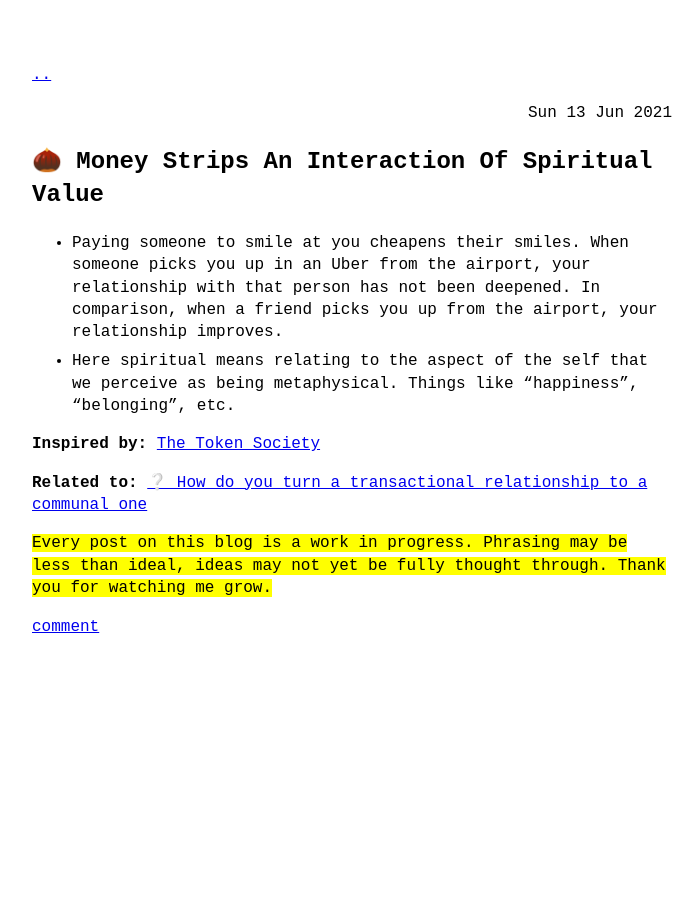
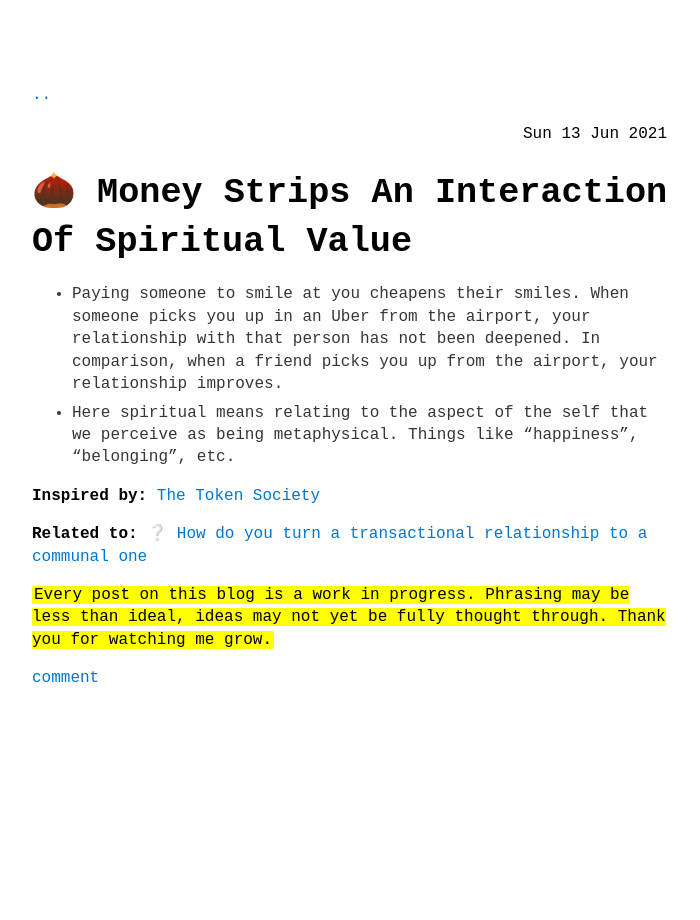
Before and after one commit to person-al/person-al.github.io, a Jekyll site: the page built from _posts/2021-06-13-🌰-money-strips-an-interaction-of-spiritual-value.md, in a window 1280 px wide. Shown: the whole page, without its empty margins (288-988 px from the left). Built offline with Jekyll 4.4.1, drawn with Linux system fonts in a browser that asks for light colours.

Commit message:
Add water.css theme for darktheme. Modify stored theme scss to override water.css where needed.

```diff
--- a/_layouts/default.html
+++ b/_layouts/default.html
@@ -11,6 +11,7 @@
     {%-if site.goat_counter and jekyll.environment == "production"-%}
       {%-include goat_counter.html-%}
     {%-endif-%}
+    <link rel="stylesheet" href="https://cdn.jsdelivr.net/npm/water.css@2/out/water.css"/>
 
     {% if page.custom_js %}
       {% for js_file in page.custom_js %}
--- /dev/null
+++ b/_sass/no-style-please-original.scss
@@ -0,0 +1,94 @@
+// -------------- THEME SWITCHER -------------- //
+@mixin dark-appearance {
+  filter: invert(1);
+  img {
+    filter: invert(1);
+
+    &.ioda { filter: invert(0); }
+  }
+}
+
+body[a="dark"] { @include dark-appearance; }
+
+
+@media (prefers-color-scheme: dark) {
+  body[a="auto"] { @include dark-appearance; }
+}
+// -------------------------------------------- //
+
+// bg color is also needed in html in order to
+// block body's background propagation
+// see: https://stackoverflow.com/a/61265706
+html, body { background: white; }
+
+html { height: 100%; }
+
+body {
+  color: black;
+  font-family: monospace;
+  font-size: 16px;
+  line-height: 1.4;
+  margin: 0;
+  min-height: 100%;
+}
+
+.post-meta { text-align: right; }
+
+h2, h3, h4, h5, h6 { margin-top: 3rem; }
+
+hr { margin: 2rem 0; }
+
+p { margin: 1rem 0; }
+
+li { margin: 0.4rem 0; }
+
+*:target { background: yellow; }
+
+.w {
+  width: fit-content;
+  max-width: 640px;
+  margin: 0 auto;
+  padding: 4rem 2rem;
+}
+
+hr {
+  text-align: center;
+  border: 0;
+
+  &:before { content: '/////' }
+  &:after { content: attr(data-content) '/////' }
+}
+
+table { width: 100%; }
+
+table, th, td {
+  border: thin solid black;
+  border-collapse: collapse;
+  padding: 0.4rem;
+}
+
+code {
+  color: white;
+  background: black;
+}
+
+div.highlighter-rouge code {
+  display: block;
+  overflow-x: auto;
+  white-space: pre-wrap;
+  padding: 1rem;
+}
+
+blockquote {
+  font-style: italic;
+  border: thin solid black;
+  padding: 1rem;
+
+  p { margin: 0; }
+}
+
+img {
+  max-width: 100%;
+  display: block;
+  margin: 0 auto;
+}
--- a/_sass/no-style-please.scss
+++ b/_sass/no-style-please.scss
@@ -1,94 +1,70 @@
-// -------------- THEME SWITCHER -------------- //
-@mixin dark-appearance {
-  filter: invert(1);
-  img {
-    filter: invert(1);
-
-    &.ioda { filter: invert(0); }
-  }
-}
-
-body[a="dark"] { @include dark-appearance; }
-
-
-@media (prefers-color-scheme: dark) {
-  body[a="auto"] { @include dark-appearance; }
-}
-// -------------------------------------------- //
-
 // bg color is also needed in html in order to
 // block body's background propagation
 // see: https://stackoverflow.com/a/61265706
 html, body { background: white; }
 
-html { height: 100%; }
+html { height: 100% !important; }
 
 body {
-  color: black;
-  font-family: monospace;
-  font-size: 16px;
-  line-height: 1.4;
+  font-family: monospace !important;
+  font-size: 16px !important;
+  line-height: 1.4 !important;
   margin: 0;
-  min-height: 100%;
+  min-height: 100% !important;
 }
 
-.post-meta { text-align: right; }
+.post-meta { text-align: right !important; }
 
-h2, h3, h4, h5, h6 { margin-top: 3rem; }
+time { background: none !important; }
 
-hr { margin: 2rem 0; }
+h2, h3, h4, h5, h6 { margin-top: 3rem !important; }
 
-p { margin: 1rem 0; }
+hr { margin: 2rem 0 !important; }
 
-li { margin: 0.4rem 0; }
+p { margin: 1rem 0 !important; }
 
-*:target { background: yellow; }
+li { margin: 0.4rem 0 !important; }
 
 .w {
-  width: fit-content;
-  max-width: 640px;
-  margin: 0 auto;
-  padding: 4rem 2rem;
+  width: fit-content !important;
+  max-width: 640px !important;
+  margin: 0 auto !important;
+  padding: 4rem 2rem !important;
 }
 
 hr {
-  text-align: center;
-  border: 0;
+  text-align: center !important;
+  border: 0 !important;
 
   &:before { content: '/////' }
   &:after { content: attr(data-content) '/////' }
 }
 
-table { width: 100%; }
+table { width: 100% !important; }
 
 table, th, td {
-  border: thin solid black;
-  border-collapse: collapse;
-  padding: 0.4rem;
-}
-
-code {
-  color: white;
-  background: black;
+  border: thin solid !important;
+  border-collapse: collapse !important;
+  padding: 0.4rem !important;
 }
 
 div.highlighter-rouge code {
-  display: block;
-  overflow-x: auto;
-  white-space: pre-wrap;
-  padding: 1rem;
+  display: block !important;
+  overflow-x: auto !important;
+  white-space: pre-wrap !important;
+  padding: 1rem !important;
 }
 
 blockquote {
-  font-style: italic;
-  border: thin solid black;
-  padding: 1rem;
+  font-style: italic !important;
+  border: thin solid !important;
+  padding: 1rem !important;
 
-  p { margin: 0; }
+  p { margin: 0 !important; }
 }
 
 img {
-  max-width: 100%;
-  display: block;
-  margin: 0 auto;
+  max-width: 100% !important;
+  display: block !important;
+  margin: 0 auto !important;
 }
```
